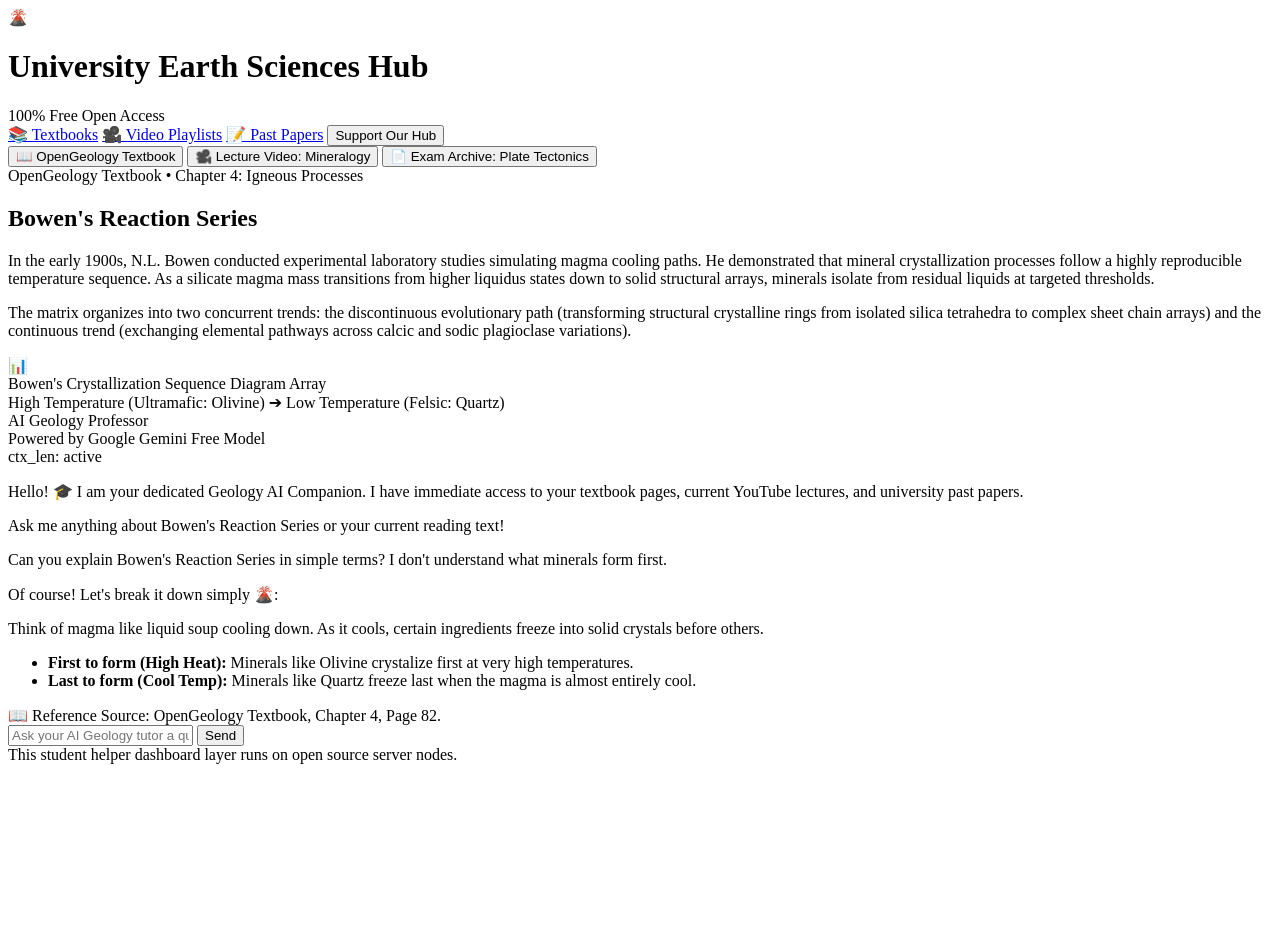
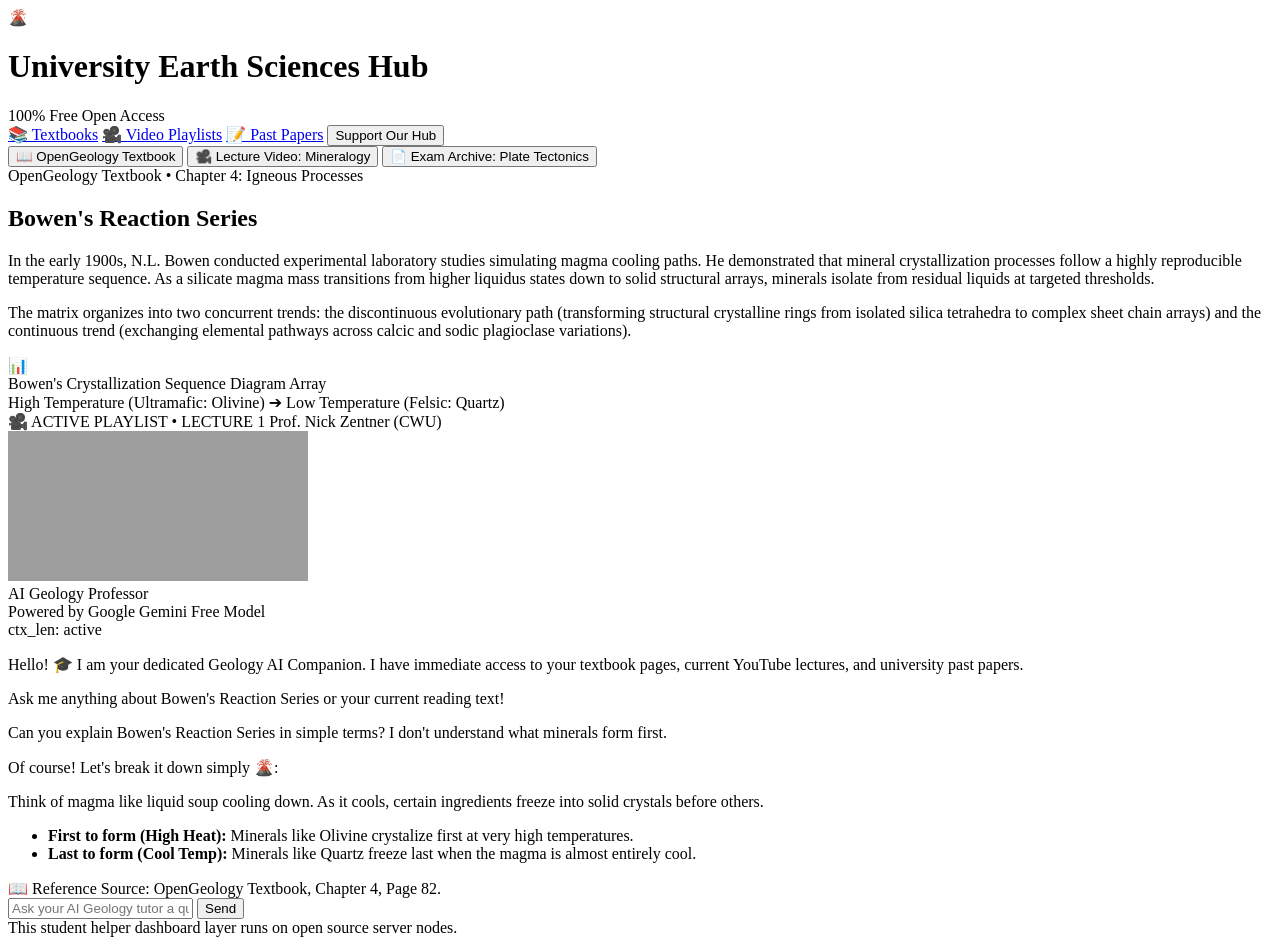
Before and after one commit to Geology55/geology-study-hub, a plain HTML site: page index.html in a window 1280 px wide. Before the commit the page ends 800 px from the top, so only its background shows below. Drawn offline with Linux system fonts and the light colour scheme; grey boxes are pictures that could not be loaded.

Commit message:
Update index.html

```diff
--- a/index.html
+++ b/index.html
@@ -57,12 +57,16 @@
                         <span class="text-4xl mb-2">📊</span>
                         <div class="text-sm font-semibold text-slate-700">Bowen's Crystallization Sequence Diagram Array</div>
                         <div class="text-xs text-slate-400 mt-1">High Temperature (Ultramafic: Olivine) ➔ Low Temperature (Felsic: Quartz)</div>
-                    </div>
-                </div>
-            </div>
-        </section>
-
-        <!-- 💬 RIGHT SIDEBAR: PERSISTENT AI TUTOR BOX PANEL -->
+   <!-- Real Embedded University Geology Lecture Video -->
+<div class="mt-6 border border-slate-200 rounded-xl overflow-hidden shadow-sm">
+    <div class="bg-slate-900 text-white px-4 py-2 text-xs font-bold tracking-wider flex items-center justify-between">
+        <span>🎥 ACTIVE PLAYLIST • LECTURE 1</span>
+        <span class="text-amber-400">Prof. Nick Zentner (CWU)</span>
+    </div>
+    <div class="aspect-video w-full bg-black">
+        <iframe class="w-full h-full" src="https://youtube.com" title="YouTube video player" frameborder="0" allow="accelerometer; autoplay; clipboard-write; encrypted-media; gyroscope; picture-in-picture; web-share" allowfullscreen></iframe>
+    </div>
+</div>
         <section class="w-5/12 flex flex-col h-full bg-slate-900 text-slate-100 shadow-2xl relative">
             <!-- AI Header Bar -->
             <div class="bg-slate-950 px-6 py-4 border-b border-slate-800 flex items-center justify-between shrink-0">
```
